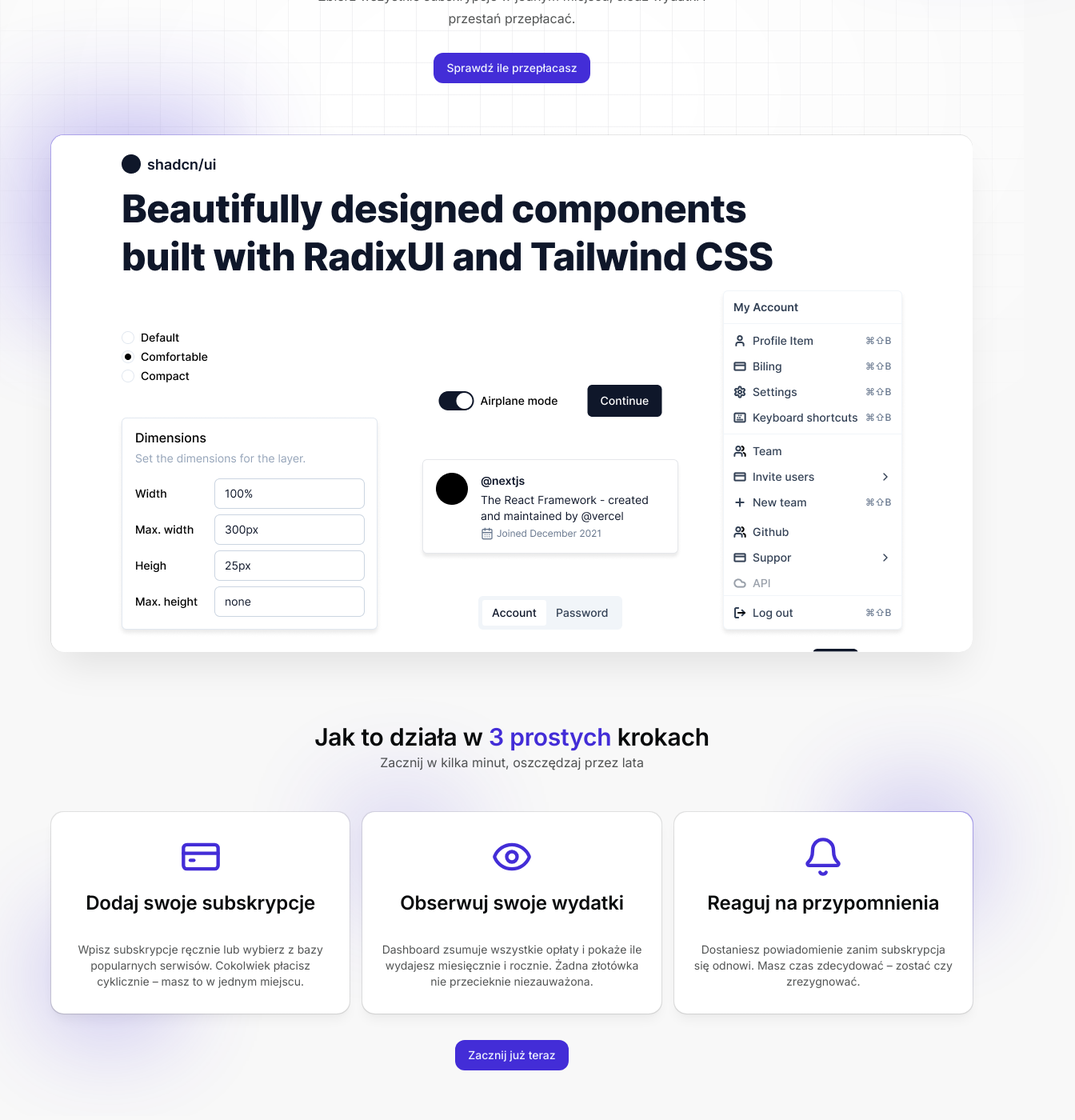
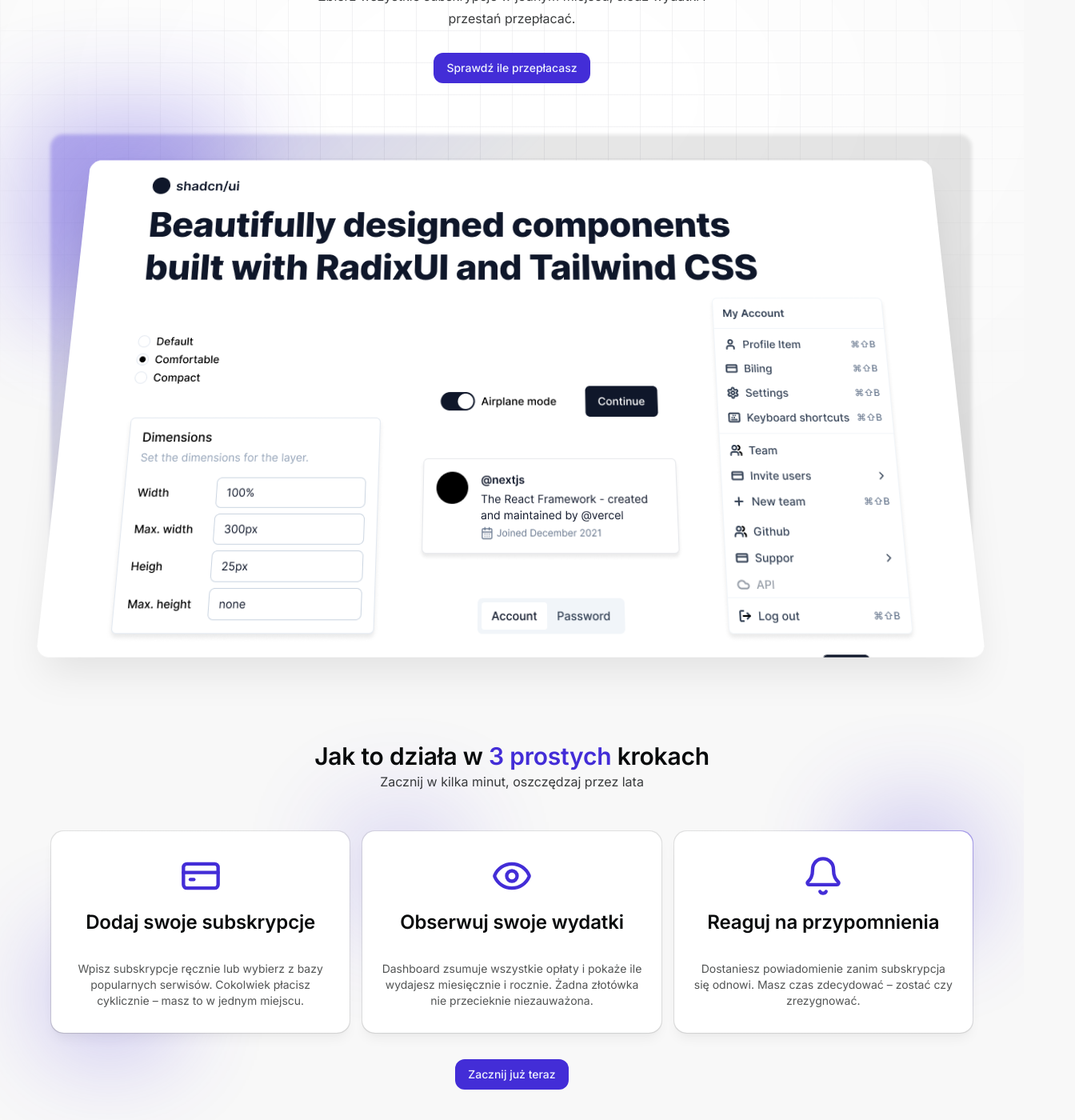
Before and after one commit to BlacKlyExactly/Subscription-manager-landing, a Next.js app: page / in a window 1280 px wide. Shown: the part 282-1682 px from the top of the page at 80% size, 1344 px wide, since content can reach past the window. Built offline with nearby package versions, Linux system fonts and the light colour scheme.

Commit message:
feat(app): Fix some stuf, and perspective to mockup

```diff
--- a/app/globals.css
+++ b/app/globals.css
@@ -196,18 +196,18 @@
 
 .hero{
   position: relative;
-  background: var(--card);
 }
 
 .hero:before {
   content: "";
   top: -1px;
   left: -1px;
-  width: calc(100% + 1px);
-  height: calc(100% + 1px);
+  width: calc(100% + 0px);
+  height: calc(100% + 2px);
   z-index: -1;
   border-radius: var(--radius-3xl);
   position: absolute;
+  filter: blur(2px);
   background: linear-gradient(
     135deg,
     oklch(from var(--primary) l c h / 0.3),
@@ -223,6 +223,14 @@
   );
 }
 
+.perspective {
+  perspective: 1000px;
+}
+
+.tilt {
+  transform: rotateX(5deg);
+}
+
 @layer base {
   * {
     @apply border-border outline-ring/50;
--- a/app/layout.tsx
+++ b/app/layout.tsx
@@ -39,7 +39,6 @@ export default function RootLayout({
         >
           <GridBackground />
           <TooltipProvider>
-            <BlurHighlight className="-right-16 -top-18 size-64 opacity-20 hidden md:block" />
             <header className="lg:py-[1.15rem] lg:px-0 max-w-6xl mx-auto w-full flex justify-center sticky top-0 z-10">
               <Nav />
             </header>
--- a/app/page.tsx
+++ b/app/page.tsx
@@ -19,9 +19,10 @@ export default function Home() {
         </Typography>
         <Button size="lg">Sprawdź ile przepłacasz</Button>
       </div>
-      <div className="relative hero rounded-3xl shadow-2xl shadow-foreground/10 dark:shadow-black">
+      <div className="group relative hero rounded-3xl">
         <BlurHighlight className="size-64 -left-8 -top-8" />
-        <Image alt="" loading="eager" src={cover} className="aspect-9/16 object-cover h-auto md:aspect-video rounded-3xl mt-16 card mb-8 dark:invert" />
+        <Image alt="" loading="eager" src={cover}
+          className="shadow-2xl shadow-foreground/10 dark:shadow-none transform-[perspective(800px)_rotateX(9deg)_scale(0.97)] group-hover:transform-[perspective(800px)_rotateX(0deg)_scale(1)] [transform-style:preserve-3d] transition-all duration-500 ease-out hover:shadow-none aspect-9/16 object-cover h-auto md:aspect-video rounded-3xl mt-16 card mb-8 dark:invert" />
       </div>
       <Section>
         <div>
--- a/components/nav.tsx
+++ b/components/nav.tsx
@@ -14,7 +14,7 @@ import { HamburgerMenu } from "./hamburger-menu";
 
 export function Nav() {
   return (
-    <NavigationMenu className="justify-between w-full max-w-none px-6 md:px-0 md:max-w-6xl z-10 dark:bg-background/30 bg-background/50 py-3 lg:py-2 backdrop-blur-2xl lg:rounded-full lg:border lg:border-foreground/10 lg:px-8">
+    <NavigationMenu className="justify-between w-full max-w-none px-6 md:px-0 md:max-w-6xl z-10 dark:bg-background/30 bg-background/50 py-3 lg:py-2 backdrop-blur-2xl lg:rounded-full lg:border lg:border-foreground/10 md:px-8">
       <NavigationMenuLink asChild className="w-58 hover:bg-transparent">
         <Link href="/docs">
           <Typography size="h4" as="p" className="text-primary">
--- a/components/ui/section.tsx
+++ b/components/ui/section.tsx
@@ -2,7 +2,7 @@ import { PropsWithChildren } from "react";
 
 export function Section({ children }: PropsWithChildren) {
   return (
-    <section className="py-14 w-full text-center">
+    <section className="py-16 lg:py-20 w-full text-center">
       {children}
     </section>
   )
--- a/lib/components/ui/typography.tsx
+++ b/lib/components/ui/typography.tsx
@@ -17,7 +17,7 @@ const textVariants = cva("font-sans text-foreground", {
       h2: "text-3xl font-semibold leading-9 tracking-[-0.0075em]",
       h3: "text-2xl font-semibold leading-8 tracking-[-0.006em]",
       h4: "text-xl font-semibold leading-7 tracking-[-0.005em]",
-      p: "text-base font-normal leading-7 text-foreground/70",
+      p: "text-base font-normal leading-7 text-foreground/80",
       blockquote: "text-base font-normal italic leading-6",
       li: "text-base font-normal leading-6",
       lead: "text-xl font-normal leading-7",
```
